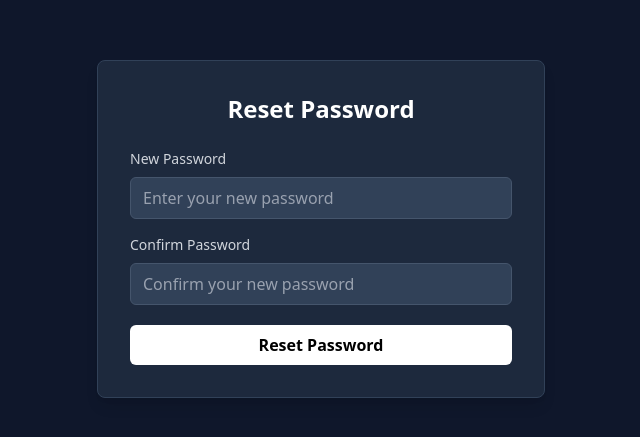
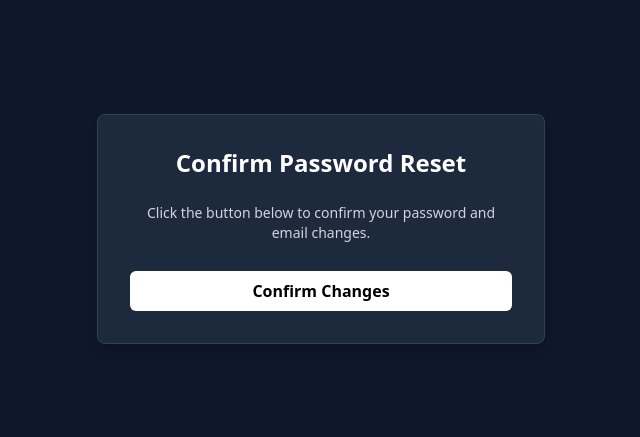
Before and after one commit to vikas8561/ExamPro, a React (Vite) app in the folder Frontend/: page /reset-password in a window 1280 px wide. Shown: the part 171-608 px from the top of the page, without its empty margins (319-959 px from the left). Built offline with nearby package versions, Linux system fonts and the light colour scheme; the HTML template or start-up script is replaced by a standard one.

Commit message:
Implememnt forgot password

```diff
--- a/Frontend/src/pages/ResetPassword.jsx
+++ b/Frontend/src/pages/ResetPassword.jsx
@@ -5,8 +5,6 @@ import { authAPI } from '../services/api';
 export default function ResetPassword() {
   const [searchParams] = useSearchParams();
   const token = searchParams.get('token');
-  const [newPassword, setNewPassword] = useState('');
-  const [confirmPassword, setConfirmPassword] = useState('');
   const [error, setError] = useState('');
   const [success, setSuccess] = useState('');
   const [loading, setLoading] = useState(false);
@@ -22,15 +20,10 @@ export default function ResetPassword() {
       return;
     }
 
-    if (newPassword !== confirmPassword) {
-      setError('Passwords do not match');
-      return;
-    }
-
     setLoading(true);
     try {
-      await authAPI.resetPassword({ token, newPassword });
-      setSuccess('Password reset successful. You can now login with your new password.');
+      await authAPI.resetPassword({ token });
+      setSuccess('Password and email updated successfully. You can now login with your new credentials.');
       setTimeout(() => {
         navigate('/login');
       }, 3000);
@@ -44,30 +37,11 @@ export default function ResetPassword() {
   return (
     <div className="min-h-screen bg-slate-900 text-white flex items-center justify-center">
       <div className="bg-slate-800 p-8 rounded-lg shadow-lg w-full max-w-md border border-slate-700">
-        <h2 className="text-2xl font-bold text-white mb-6 text-center">Reset Password</h2>
+        <h2 className="text-2xl font-bold text-white mb-6 text-center">Confirm Password Reset</h2>
+        <p className="text-gray-300 text-sm mb-6 text-center">
+          Click the button below to confirm your password and email changes.
+        </p>
         <form onSubmit={handleSubmit} className="space-y-4">
-          <div>
-            <label className="block text-sm font-medium text-gray-300 mb-2">New Password</label>
-            <input
-              type="password"
-              value={newPassword}
-              onChange={(e) => setNewPassword(e.target.value)}
-              className="w-full px-3 py-2 bg-slate-700 border border-slate-600 rounded-md text-white placeholder-gray-400 focus:outline-none focus:ring-2 focus:ring-blue-500"
-              placeholder="Enter your new password"
-              required
-            />
-          </div>
-          <div>
-            <label className="block text-sm font-medium text-gray-300 mb-2">Confirm Password</label>
-            <input
-              type="password"
-              value={confirmPassword}
-              onChange={(e) => setConfirmPassword(e.target.value)}
-              className="w-full px-3 py-2 bg-slate-700 border border-slate-600 rounded-md text-white placeholder-gray-400 focus:outline-none focus:ring-2 focus:ring-blue-500"
-              placeholder="Confirm your new password"
-              required
-            />
-          </div>
           {error && <div className="text-red-400 text-sm text-center">{error}</div>}
           {success && <div className="text-green-400 text-sm text-center">{success}</div>}
           <button
@@ -75,7 +49,7 @@ export default function ResetPassword() {
             disabled={loading}
             className="w-full mt-1 bg-white hover:bg-gray-100 disabled:bg-gray-200 text-black font-bold py-2 px-4 rounded-md transition duration-300 cursor-pointer"
           >
-            {loading ? 'Resetting...' : 'Reset Password'}
+            {loading ? 'Confirming...' : 'Confirm Changes'}
           </button>
         </form>
       </div>
```
